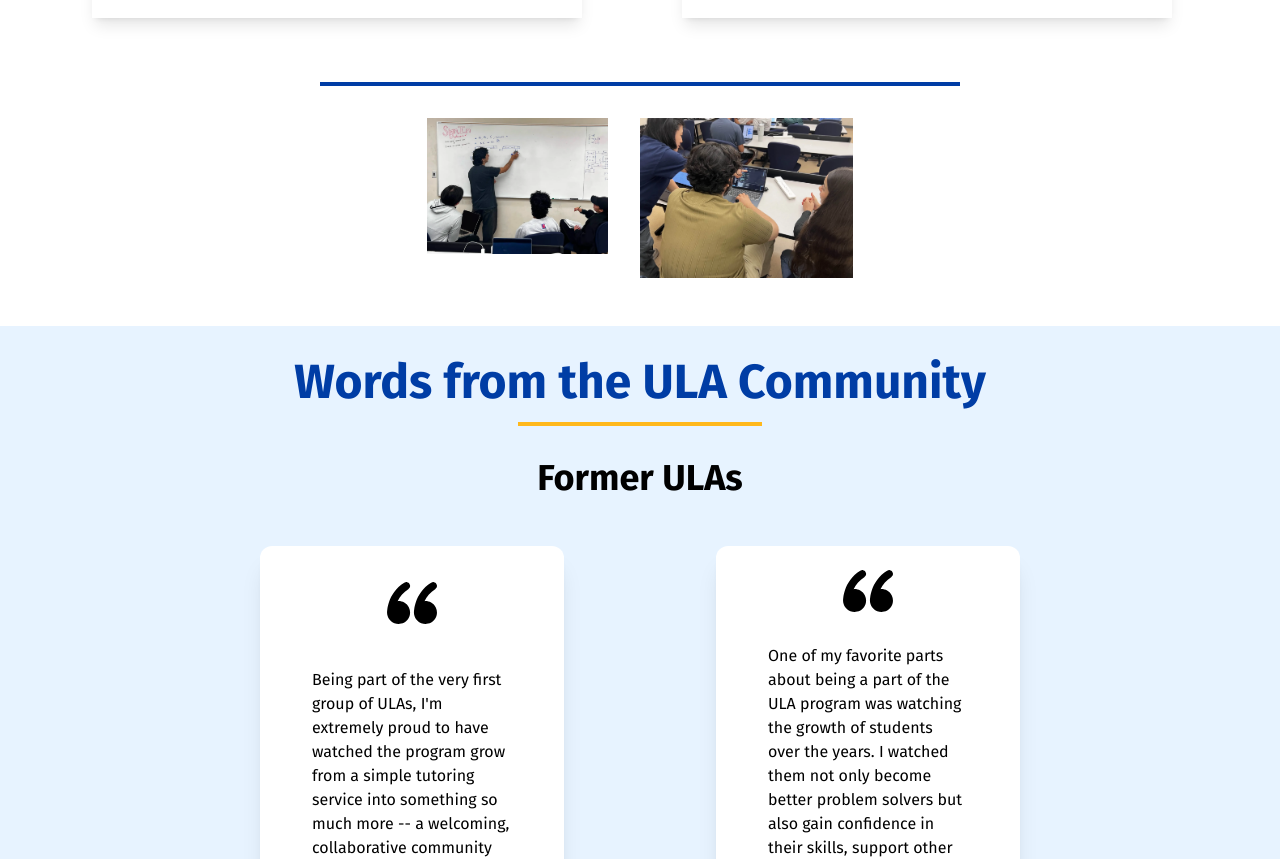
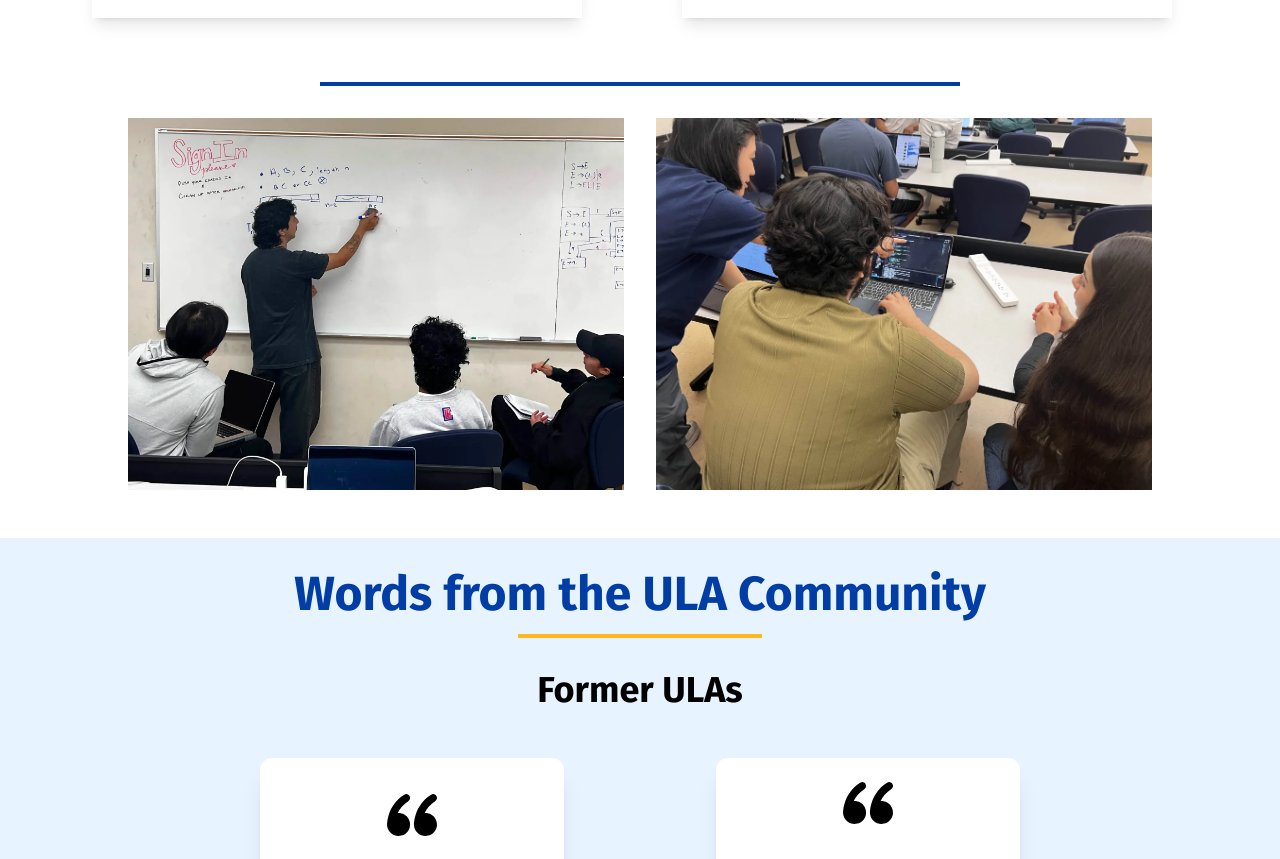
Before and after one commit to acm-ucr/cse-ula, a Next.js app: page / in a window 1280 px wide. Shown: the part 1794-2653 px from the top of the page. Built offline with nearby package versions, Linux system fonts and the light colour scheme.

Commit message:
Fixed image sizing

```diff
--- a/src/components/home/Images.tsx
+++ b/src/components/home/Images.tsx
@@ -15,12 +15,12 @@ const Images = () => {
   return (
     <div className="flex flex-col place-items-center gap-8 py-12">
       <div className="w-1/2 border-b-2 border-ula-blue-primary md:border-b-4" />
-      <div className="flex w-5/6 flex-col justify-center gap-8 md:w-1/3 md:flex-row">
-        <motion.div {...imageAnimation(0.3)}>
+      <div className="flex w-5/6 max-w-5xl flex-col justify-center gap-8 md:flex-row">
+        <motion.div className="md:w-1/2" {...imageAnimation(0.3)}>
           <Image src={ulaPic1} alt="Ula Picture 1" />
         </motion.div>
 
-        <motion.div {...imageAnimation(0.4)}>
+        <motion.div className="md:w-1/2" {...imageAnimation(0.4)}>
           <Image src={ulaPic2} alt="Ula Picture 2" />
         </motion.div>
       </div>
```
